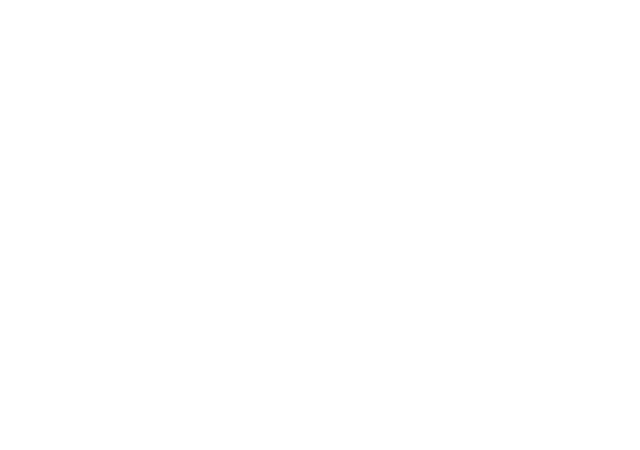
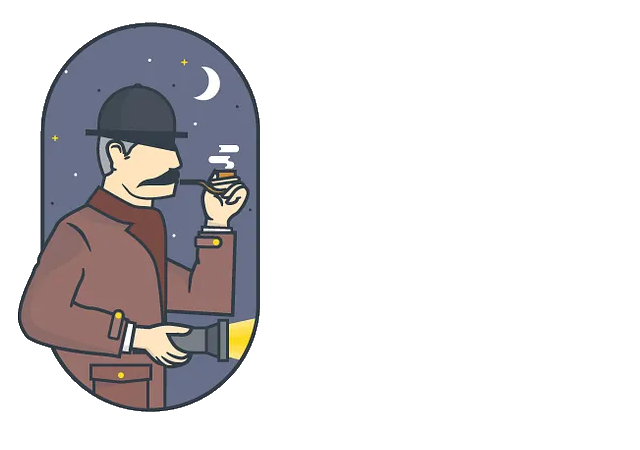
Before and after one commit to ManJurkus/sherlock-1, a website: page index.html in a window 1280 px wide. Shown: the whole page, without its empty margins (0-640 px from the left). Drawn offline with Linux system fonts and the light colour scheme.

Commit message:
sherlock

```diff
--- a/index.html
+++ b/index.html
@@ -5,17 +5,11 @@
     <meta http-equiv="X-UA-Compatible" content="IE=edge">
     <meta name="viewport" content="width=device-width, initial-scale=1.0">
     <title>Document</title>
-    <style>
-        body {
-          background-image: url('your_image.jpg');
-          background-repeat: no-repeat;
-          background-size: cover;
-        }
-      </style>
+
 </head>
 <body>
 
-
+    <img src="sherlock-cut.png" alt="sherlock-cut">
 
 </body>
 </html>
```
Also changed, not shown: sherlock-cut.png (added).
